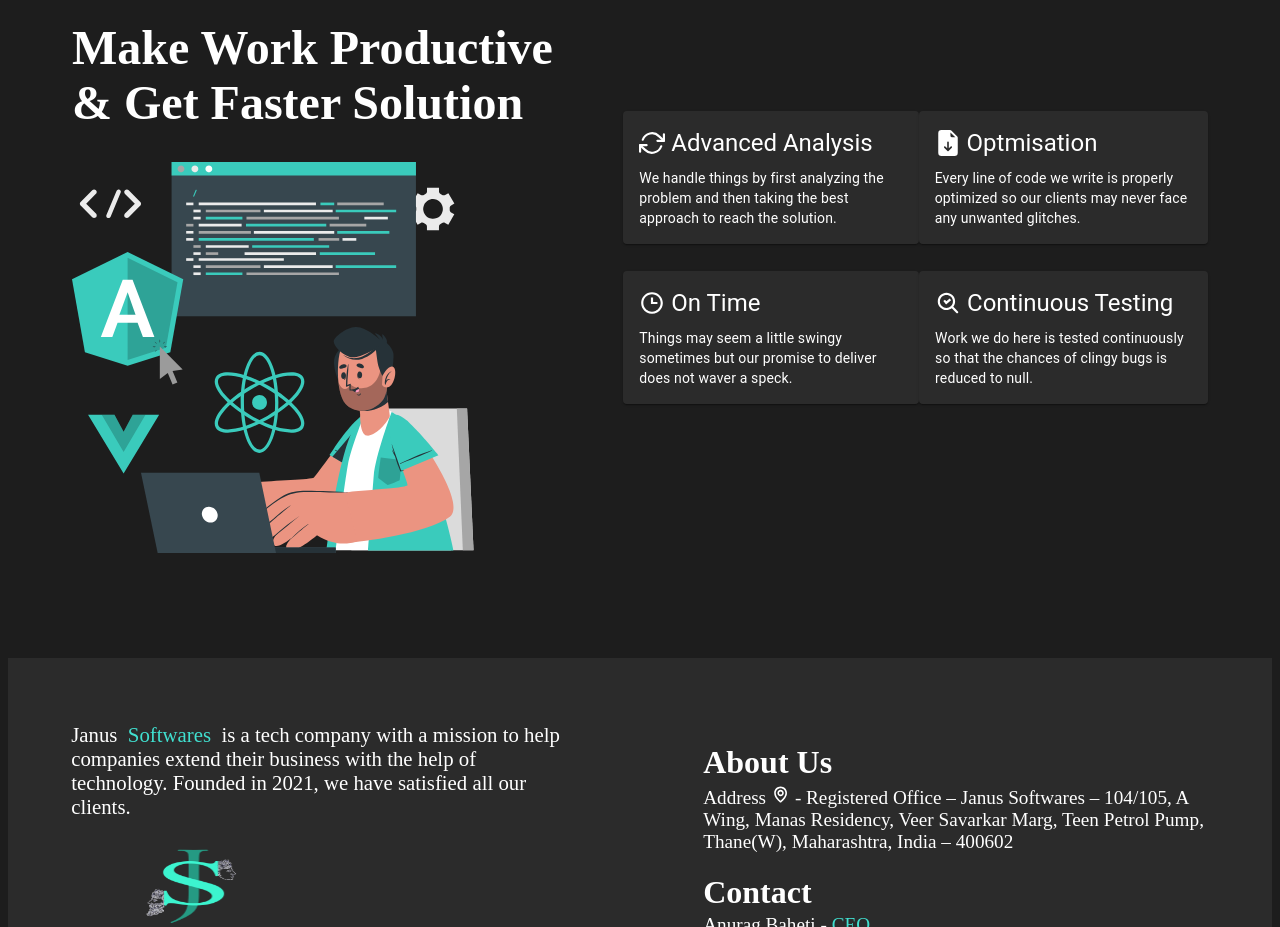
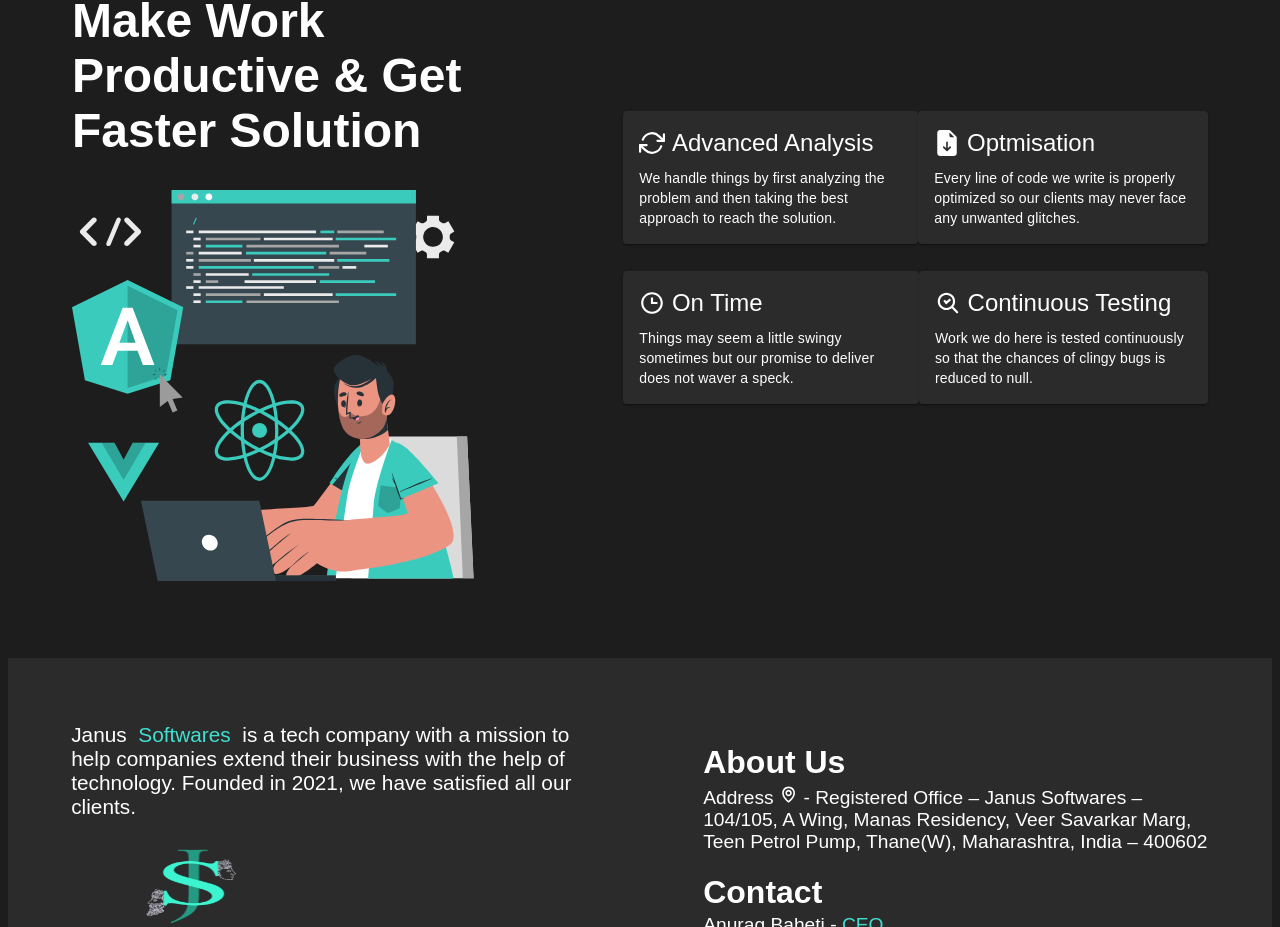
Before and after one commit to PAARTH2608/Janus-Demo, a React (Create React App) app: page / in a window 1280 px wide. Shown: the part 2739-3666 px from the top of the page. Built offline with nearby package versions, Linux system fonts and the light colour scheme.

Commit message:
add:font-lora

```diff
--- a/src/App.css
+++ b/src/App.css
@@ -1,5 +1,6 @@
 body {
   background: #1d1d1d;
+  font-family: "Lora", sans-serif;
 }
 /* width */
 ::-webkit-scrollbar {
--- a/src/components/globals/Header.js
+++ b/src/components/globals/Header.js
@@ -24,7 +24,8 @@ const Header = () => {
   };
 
   return (
-    <AppBar position="static"
+    <AppBar
+      position="static"
       style={{
         backgroundColor: "#2B2B2B",
       }}
--- a/src/components/page-components/MediaCard.js
+++ b/src/components/page-components/MediaCard.js
@@ -24,6 +24,7 @@ const MediaCard = (props) => {
             display: "flex",
             justifyContent: "space-between",
             alignItems: "center",
+            fontFamily: "Lora, sans-serif",
           }}
         >
           {props.name}
@@ -32,7 +33,9 @@ const MediaCard = (props) => {
         <Typography
           variant="body2"
           color="text.secondary"
-          sx={{ color: "#fff" }}
+          sx={{ color: "#fff",
+            fontFamily: "Lora, sans-serif",
+        }}
         >
           {props.description}
         </Typography>
--- a/src/components/page-components/Service.js
+++ b/src/components/page-components/Service.js
@@ -9,7 +9,6 @@ const Service = props => {
     <Card sx={{ maxWidth: 345,
     backgroundColor: '#2b2b2b',
     color: '#fff',
-    // height: '90%',
     }}>
       <CardActionArea>
         <CardContent>
@@ -19,12 +18,13 @@ const Service = props => {
                 display: 'flex',
                 alignItems: 'center',
                 justifyContent: 'flex-start',
+                fontFamily: 'Lora, sans-serif',
             }}
           >
             {props.icon}&nbsp;
             {props.name}
           </Typography>
-          <Typography variant="body2" color="#fff">
+          <Typography variant="body2" color="#fff" fontFamily={"Lora, sans-serif"} >
             {props.description}
           </Typography>
         </CardContent>
--- a/src/components/pages/AboutUs.js
+++ b/src/components/pages/AboutUs.js
@@ -26,10 +26,12 @@ const MediumText = styled.h3`
   font-weight: 300;
   margin: 0;
   padding: 0;
+  font-family: "Lora", sans-serif;
 `;
 const LargeText = styled.h1`
   color: #fff;
   font-size: 3rem;
+  font-family: "Lora", sans-serif;
 `;
 
 const RightDiv = styled.div`
--- a/src/components/pages/Footer.js
+++ b/src/components/pages/Footer.js
@@ -25,6 +25,7 @@ const Left = styled.div`
   width: 40%;
   font-size: 1.3rem;
   color: #fff;
+  font-family: "Lora", sans-serif;
 `;
 const Right = styled.div`
   height: 80%;
@@ -50,12 +51,14 @@ const Span = styled.span`
 const Heading = styled.h1`
   color: #fff;
   margin-bottom: 0.2rem;
+  font-family: "Lora", sans-serif;
 `;
 const P = styled.p`
   color: #fff;
   font-size: 1.2rem;
   margin: 0;
   padding: 0;
+  font-family: "Lora", sans-serif;
 `;
 const Color = styled.span`
   color: turquoise;
--- a/src/components/pages/Home.js
+++ b/src/components/pages/Home.js
@@ -33,11 +33,11 @@ const HeadingOne = styled.h1`
   color: #fff;
   font-size: 5rem;
   margin: 0;
-  font-family: Montserrat;
+  font-family: "Lora", sans-serif;
 `;
 const HeadingTwo = styled.h2`
   color: #fff;
-  font-family: "Roboto", sans-serif;
+  font-family: "Lora", sans-serif;
   font-weight: 300;
 `;
 
--- a/src/components/pages/Services.js
+++ b/src/components/pages/Services.js
@@ -29,10 +29,12 @@ const MediumText = styled.h3`
   font-weight: 300;
   margin: 0;
   padding: 0;
+  font-family: "Lora", sans-serif;
 `;
 const LargeText = styled.h1`
   color: #fff;
   font-size: 3rem;
+  font-family: "Lora", sans-serif;
 `;
 
 const RightDiv = styled.div`
--- a/src/components/pages/Technologies.js
+++ b/src/components/pages/Technologies.js
@@ -14,7 +14,7 @@ const MainHeading = styled.h1`
   color: #fff;
   font-size: 5rem;
   margin: 0;
-  font-family: Montserrat;
+  font-family: "Lora", sans-serif;
 `;
 const Box = styled.div`
   width: 50%;
@@ -27,7 +27,7 @@ const Box = styled.div`
 `;
 const Paragraph = styled.p`
   color: #fff;
-  font-family: "Roboto", sans-serif;
+  font-family: "Lora", sans-serif;
   font-size: 1.5rem;
 `;
 
```
